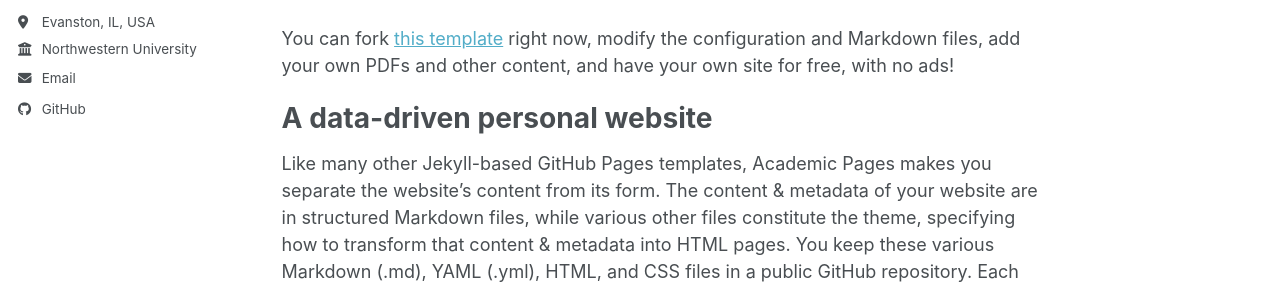
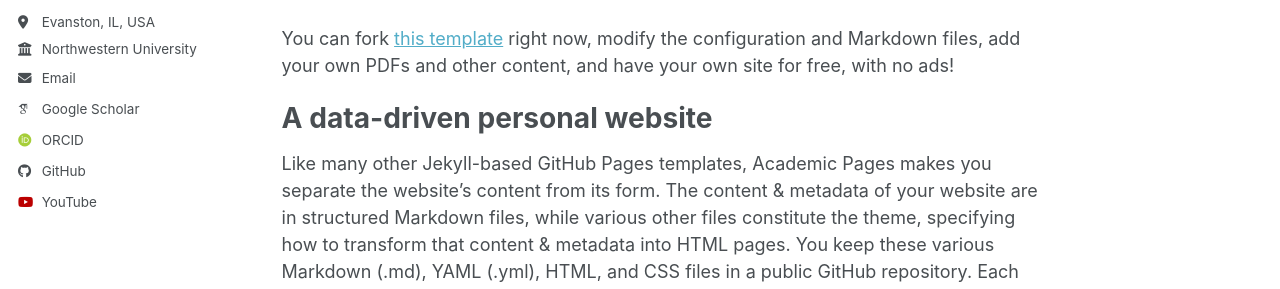
Before and after one commit to anhtaynguyen/anhtaynguyen.github.io, a Jekyll site: the page built from _pages/about.md, in a window 1280 px wide. Shown: the part 386-675 px from the top of the page. Built offline with Jekyll 4.4.1, drawn with Linux system fonts in a browser that asks for light colours; some web fonts are replaced; a script bundle is joined from its source files by our own code; library files that are not in the unit come from our copies; part of the change alters nothing that is shown.

Commit message:
Update _config.yml

```diff
--- a/_config.yml
+++ b/_config.yml
@@ -35,10 +35,10 @@ author:
   # Academic websites
   academia         : # URL
   arxiv            : # URL - Update with the correct link to your profile
-  googlescholar    : # URL - paste your Google Scholar profile link here
+  googlescholar    : https://scholar.google.com/citations?user=eGdLsLQAAAAJ&hl=en&authuser=1
   inspire-hep      : # URL
   impactstory      : # URL
-  orcid            : # URL - paste your ORCID link here
+  orcid            : https://orcid.org/0000-0001-8895-499X
   semantic         : # URL
   ssrn             : # URL
   pubmed           :
@@ -79,7 +79,7 @@ author:
   weibo            : # Username
   wikipedia        : # Username
   xing             : # Username
-  youtube          : # Username
+  youtube          : "tayanhnguyen4779"
   zhihu            : # Username
 
 # Publication Category - The following the list of publication categories and their headings
```
